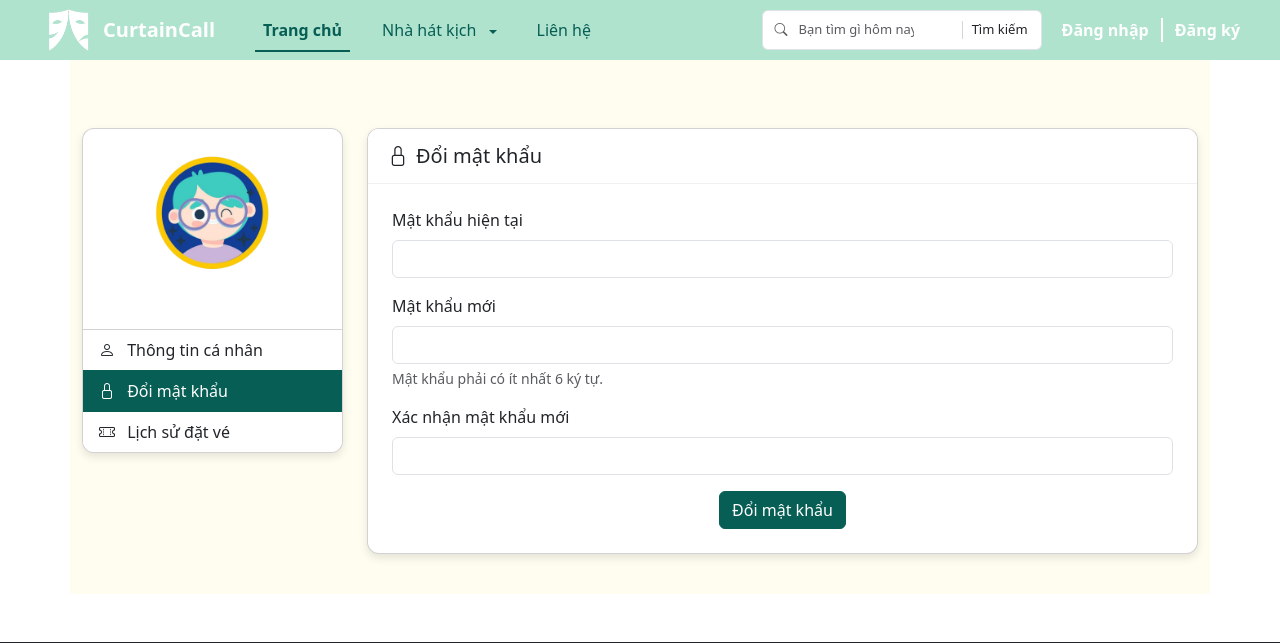
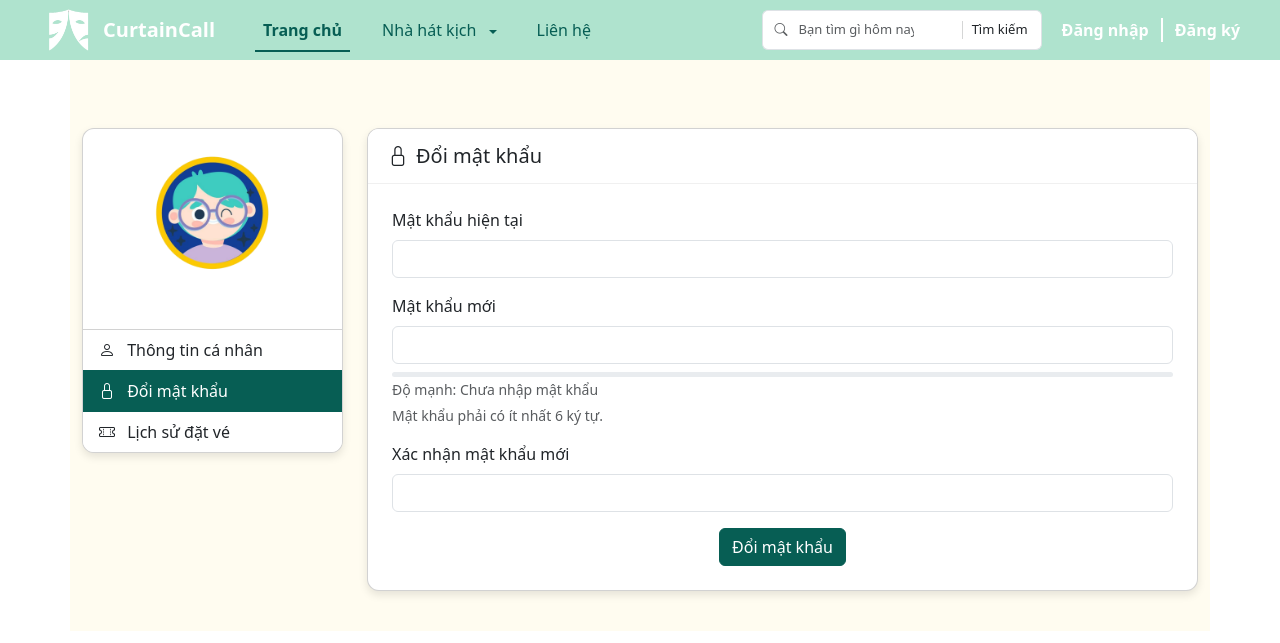
Before and after one commit to automne2021/Curtaincall, a PHP site: the page made by views/auth/profile.php in a window 1280 px wide, after a click on "Đổi mật khẩu". Shown: the top 643 px of the page. Run offline with PHP 8.4, Linux system fonts and the light colour scheme; the template is opened without the code that fills it: most values are stand-ins (such as "Sample title", 1, 10 or a date in 2020); data that the repository does not hold is empty; some libraries are stand-ins or nearby versions.

Commit message:
profile + readme

```diff
--- /dev/null
+++ b/public/js/profile-validation.js
@@ -0,0 +1,183 @@
+document.addEventListener('DOMContentLoaded', function() {
+    // Cache DOM elements for password change form
+    const passwordChangeForm = document.getElementById('change-password')?.querySelector('form');
+    if (!passwordChangeForm) return;
+
+    const currentPasswordInput = passwordChangeForm.querySelector('[name="current_password"]');
+    const newPasswordInput = passwordChangeForm.querySelector('[name="new_password"]');
+    const confirmPasswordInput = passwordChangeForm.querySelector('[name="confirm_password"]');
+
+    // Regular expressions and validation rules for password
+    const passwordRules = {
+        length: /.{8,}/,
+        lowercase: /[a-z]/,
+        uppercase: /[A-Z]/,
+        number: /[0-9]/,
+        special: /[!@#$%^&*(),.?":{}|<>]/
+    };
+
+    /**
+     * Validate new password against security rules
+     */
+    function validateNewPassword() {
+        const password = newPasswordInput.value;
+        const errorElement = document.getElementById('new_password_error') || createErrorElement(newPasswordInput, 'new_password_error');
+
+        errorElement.textContent = '';
+
+        if (password.length === 0) {
+            errorElement.textContent = 'Mật khẩu không được để trống';
+            return false;
+        }
+
+        if (!passwordRules.length.test(password)) {
+            errorElement.textContent = 'Mật khẩu phải có ít nhất 8 ký tự';
+            return false;
+        }
+
+        // Count different character types
+        let typeCount = 0;
+        if (passwordRules.lowercase.test(password)) typeCount++;
+        if (passwordRules.uppercase.test(password)) typeCount++;
+        if (passwordRules.number.test(password)) typeCount++;
+        if (passwordRules.special.test(password)) typeCount++;
+
+        if (typeCount < 3) {
+            errorElement.textContent = 'Mật khẩu phải chứa ít nhất 3 loại ký tự (chữ thường, chữ hoa, số, ký tự đặc biệt)';
+            return false;
+        }
+
+        return true;
+    }
+
+    /**
+     * Validate confirm password matches new password
+     */
+    function validateConfirmPassword() {
+        const newPassword = newPasswordInput.value;
+        const confirmPassword = confirmPasswordInput.value;
+        const errorElement = document.getElementById('confirm_password_error') || createErrorElement(confirmPasswordInput, 'confirm_password_error');
+
+        errorElement.textContent = '';
+
+        if (confirmPassword.length === 0) {
+            errorElement.textContent = 'Vui lòng nhập lại mật khẩu';
+            return false;
+        }
+
+        if (newPassword !== confirmPassword) {
+            errorElement.textContent = 'Mật khẩu không khớp';
+            return false;
+        }
+
+        return true;
+    }
+
+    /**
+     * Helper function to create error message elements if they don't exist
+     */
+    function createErrorElement(inputElement, id) {
+        const errorDiv = document.createElement('div');
+        errorDiv.id = id;
+        errorDiv.className = 'text-danger';
+        errorDiv.style.fontSize = '0.875em';
+        inputElement.insertAdjacentElement('afterend', errorDiv);
+        return errorDiv;
+    }
+
+    /**
+     * Add password strength indicator
+     */
+    function addPasswordStrengthIndicator() {
+        // Create password strength indicator elements
+        const strengthContainer = document.createElement('div');
+        strengthContainer.className = 'password-strength mt-2';
+        strengthContainer.innerHTML = `
+            <div class="progress" style="height: 5px;">
+                <div class="progress-bar" role="progressbar" style="width: 0%;" aria-valuenow="0" aria-valuemin="0" aria-valuemax="100"></div>
+            </div>
+            <small class="strength-text text-muted mt-1">Độ mạnh: Chưa nhập mật khẩu</small>
+        `;
+
+        // Insert after new password input
+        newPasswordInput.parentNode.insertBefore(strengthContainer, newPasswordInput.nextSibling);
+
+        const progressBar = strengthContainer.querySelector('.progress-bar');
+        const strengthText = strengthContainer.querySelector('.strength-text');
+
+        // Update strength indicator on input
+        newPasswordInput.addEventListener('input', function() {
+            const password = this.value;
+
+            if (password.length === 0) {
+                progressBar.style.width = '0%';
+                progressBar.className = 'progress-bar';
+                strengthText.textContent = 'Độ mạnh: Chưa nhập mật khẩu';
+                strengthText.className = 'strength-text text-muted mt-1';
+                return;
+            }
+
+            // Calculate password strength
+            let strength = 0;
+
+            // Length check
+            if (password.length >= 8) strength += 25;
+
+            // Character type checks
+            if (passwordRules.lowercase.test(password)) strength += 15;
+            if (passwordRules.uppercase.test(password)) strength += 15;
+            if (passwordRules.number.test(password)) strength += 15;
+            if (passwordRules.special.test(password)) strength += 30;
+
+            // Update progress bar
+            progressBar.style.width = `${strength}%`;
+
+            if (strength < 25) {
+                progressBar.className = 'progress-bar bg-danger';
+                strengthText.textContent = 'Độ mạnh: Rất yếu';
+                strengthText.className = 'strength-text text-danger mt-1';
+            } else if (strength < 50) {
+                progressBar.className = 'progress-bar bg-warning';
+                strengthText.textContent = 'Độ mạnh: Yếu';
+                strengthText.className = 'strength-text text-warning mt-1';
+            } else if (strength < 75) {
+                progressBar.className = 'progress-bar bg-info';
+                strengthText.textContent = 'Độ mạnh: Trung bình';
+                strengthText.className = 'strength-text text-info mt-1';
+            } else {
+                progressBar.className = 'progress-bar bg-success';
+                strengthText.textContent = 'Độ mạnh: Mạnh';
+                strengthText.className = 'strength-text text-success mt-1';
+            }
+        });
+    }
+
+    /**
+     * Add event listeners for validation
+     */
+    function setupValidation() {
+        if (newPasswordInput) {
+            newPasswordInput.addEventListener('input', validateNewPassword);
+            newPasswordInput.addEventListener('blur', validateNewPassword);
+        }
+
+        if (confirmPasswordInput) {
+            confirmPasswordInput.addEventListener('input', validateConfirmPassword);
+            confirmPasswordInput.addEventListener('blur', validateConfirmPassword);
+        }
+
+        // Form submission
+        passwordChangeForm.addEventListener('submit', function(e) {
+            const isNewPasswordValid = validateNewPassword();
+            const isConfirmPasswordValid = validateConfirmPassword();
+
+            if (!isNewPasswordValid || !isConfirmPasswordValid) {
+                e.preventDefault();
+            }
+        });
+    }
+
+    // Initialize validation and password strength indicator
+    setupValidation();
+    addPasswordStrengthIndicator();
+});
--- a/views/auth/profile.php
+++ b/views/auth/profile.php
@@ -239,4 +239,5 @@ unset($_SESSION['password_errors']);
             </div>
         </div>
     </div>
+    <script src="public/js/profile-validation.js"></script>
 </main>
```
Also changed, not shown: README.md (added).
